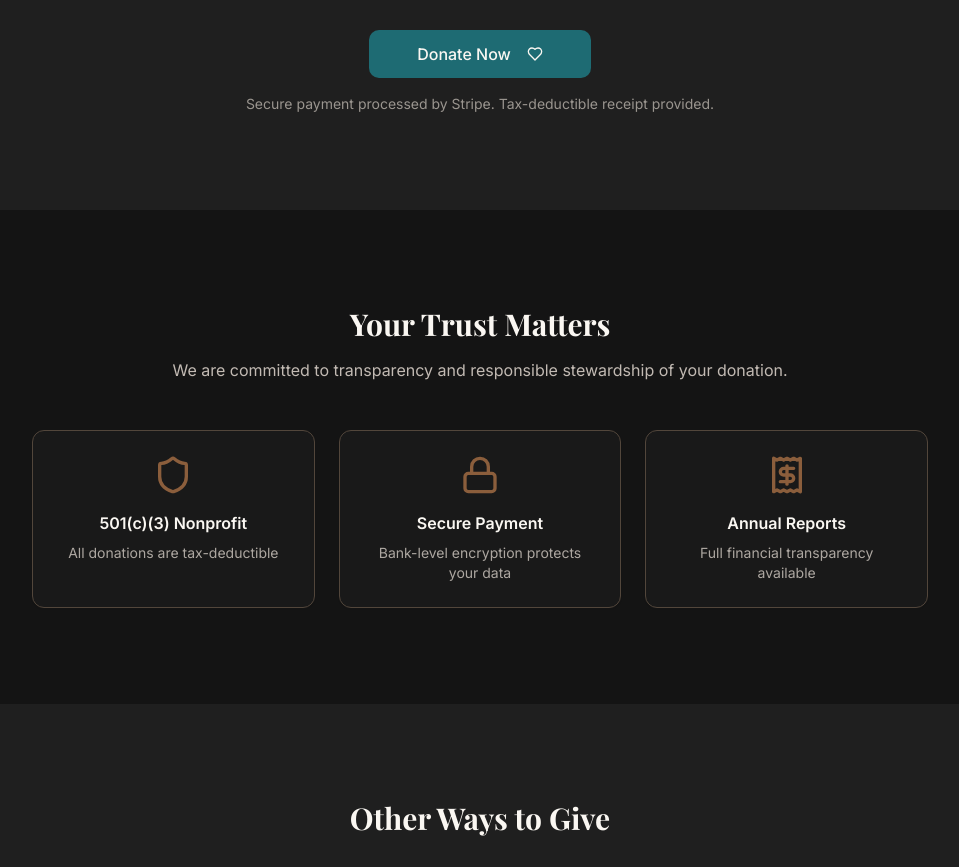
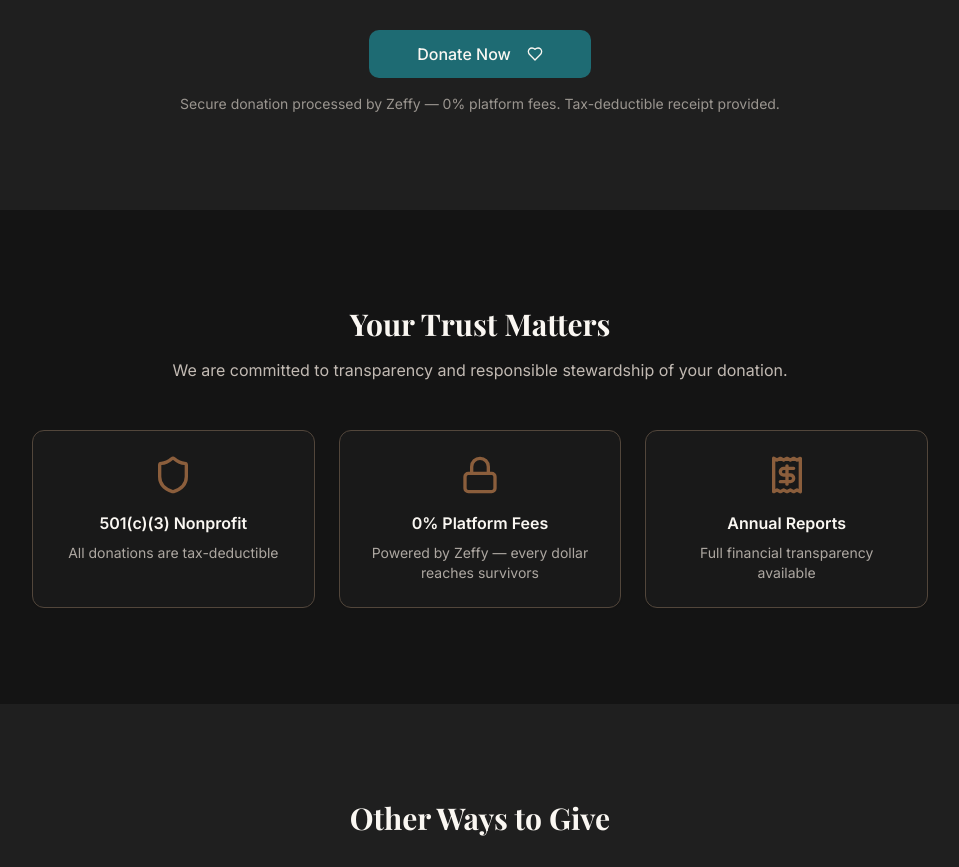
Before and after one commit to forgedinthefire/forgedinthefire, a Next.js app: page /donate in a window 1280 px wide. Shown: the part 1495-2362 px from the top of the page, without its empty margins (160-1119 px from the left). Built offline with nearby package versions, Linux system fonts and the light colour scheme; a web font is replaced by a local one.

Commit message:
Zeffy integration: wire donate buttons to live campaign, update trust copy

```diff
--- a/app/about/page.tsx
+++ b/app/about/page.tsx
@@ -424,9 +424,9 @@ export default function AboutPage() {
                 variant="outline"
                 className="border-[#8B5E3C] text-[#C8A46B] hover:bg-[#8B5E3C]/14 px-8 py-6 text-base transition-all duration-300"
               >
-                <Link href="/donate">
+                <a href="https://www.zeffy.com/en-US/donation-form/donate-to-change-lives-13754" target="_blank" rel="noopener noreferrer">
                   Support Our Mission <Heart className="ml-2 h-5 w-5" />
-                </Link>
+                </a>
               </Button>
             </div>
           </div>
--- a/app/donate/page.tsx
+++ b/app/donate/page.tsx
@@ -13,11 +13,12 @@ export default function DonatePage() {
   const [customAmount, setCustomAmount] = useState('');
   const [isRecurring, setIsRecurring] = useState(false);
 
+  const ZEFFY_URL = 'https://www.zeffy.com/en-US/donation-form/donate-to-change-lives-13754';
+
   const handleDonate = () => {
     const amount = selectedAmount || Number(customAmount);
-    // TODO: Integrate Stripe checkout here
-    // Example: stripe.redirectToCheckout({...})
-    window.alert(`Stripe integration pending. Would donate $${amount}`);
+    const url = amount ? `${ZEFFY_URL}?amount=${amount}` : ZEFFY_URL;
+    window.open(url, '_blank', 'noopener,noreferrer');
   };
 
   return (
@@ -158,7 +159,7 @@ export default function DonatePage() {
                 <Heart className="ml-2 h-4 w-4" />
               </Button>
               <p className="text-sm text-cream-300/60 mt-4">
-                Secure payment processed by Stripe. Tax-deductible receipt provided.
+                Secure donation processed by Zeffy — 0% platform fees. Tax-deductible receipt provided.
               </p>
             </div>
           </div>
@@ -189,8 +190,8 @@ export default function DonatePage() {
               <Card className="bg-charcoal-800/50 border-steel-700 text-center">
                 <CardContent className="p-6">
                   <Lock className="h-10 w-10 text-healing mx-auto mb-4" />
-                  <h3 className="font-semibold text-cream-100 mb-2">Secure Payment</h3>
-                  <p className="text-sm text-cream-300/70">Bank-level encryption protects your data</p>
+                  <h3 className="font-semibold text-cream-100 mb-2">0% Platform Fees</h3>
+                  <p className="text-sm text-cream-300/70">Powered by Zeffy — every dollar reaches survivors</p>
                 </CardContent>
               </Card>
               <Card className="bg-charcoal-800/50 border-steel-700 text-center">
--- a/components/home-content.tsx
+++ b/components/home-content.tsx
@@ -97,9 +97,9 @@ export function HomeContent() {
                   </Link>
                 </Button>
                 <Button asChild size="lg" variant="outline" className="border-[#8B5E3C] text-[#C8A46B] hover:bg-[#8B5E3C]/14 px-8 py-6 text-base transition-all duration-300">
-                  <Link href="/donate">
+                  <a href="https://www.zeffy.com/en-US/donation-form/donate-to-change-lives-13754" target="_blank" rel="noopener noreferrer">
                     Support Our Mission <Heart className="ml-2 h-5 w-5" />
-                  </Link>
+                  </a>
                 </Button>
               </motion.div>
 
```
